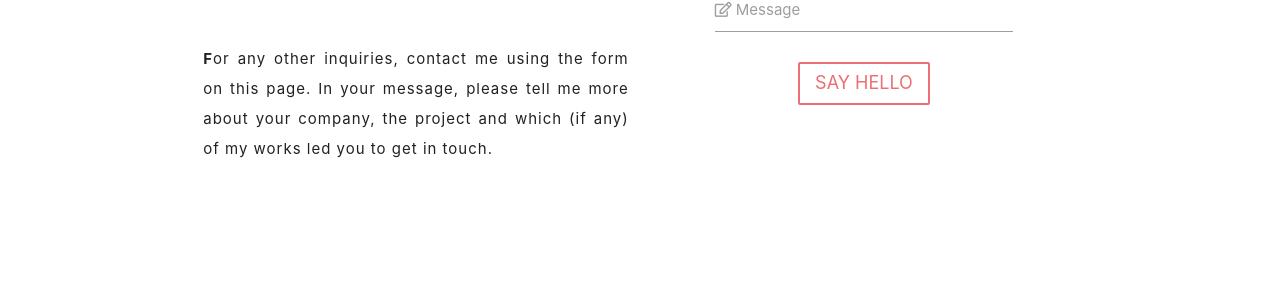
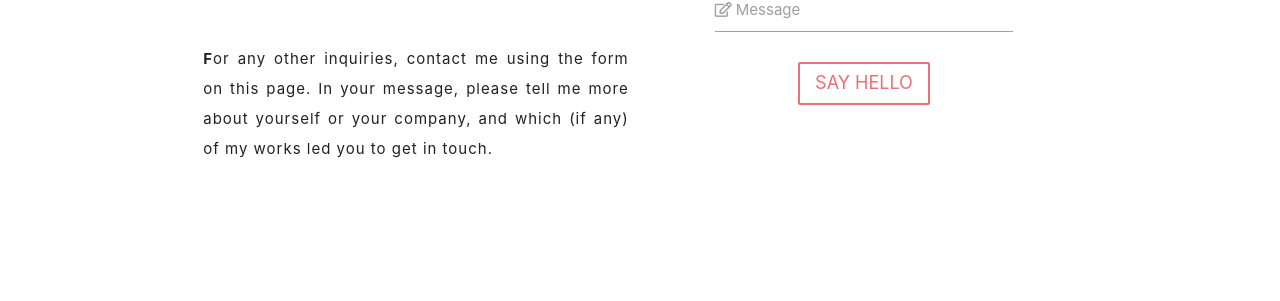
Before and after one commit to anthonyanader/personalBlog, a Jekyll site: the page built from contact.html, in a window 1280 px wide. Shown: the part 366-667 px from the top of the page. Built offline with Jekyll 4.4.1, drawn with Linux system fonts in a browser that asks for light colours.

Commit message:
typo in contact page

```diff
--- a/contact.html
+++ b/contact.html
@@ -20,7 +20,7 @@ title: Anthony A. Nader | Contact
                 </p>
                 <br>
 
-                <p class="contact-info-text"><b>F</b>or any other inquiries, contact me using the form on this page. In your message, please tell me more about your company, the project and which (if any) of my works led you to get in touch.</p>
+                <p class="contact-info-text"><b>F</b>or any other inquiries, contact me using the form on this page. In your message, please tell me more about yourself or your company, and which (if any) of my works led you to get in touch.</p>
             </div>
             <div class="col s12 m6 l6 xl6">
                 {% include contactForm.html %}
```
